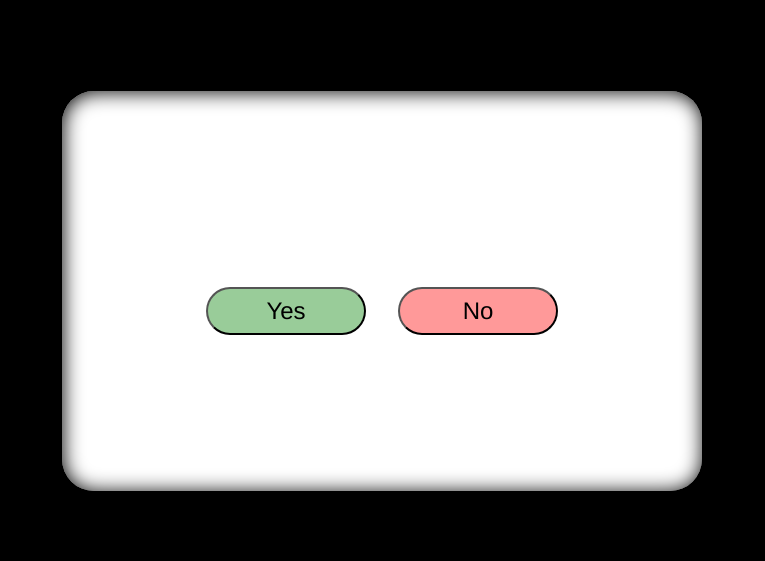
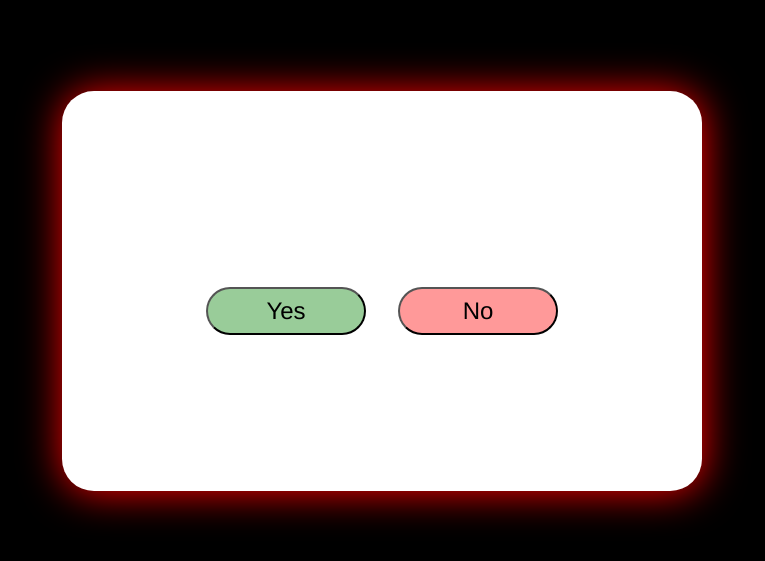
Before and after one commit to ChaitanyaMahaprabhu/TourismPlatform, a React (Create React App) app: page /test in a window 1280 px wide. Shown: the part 109-670 px from the top of the page, without its empty margins (258-1023 px from the left). Built offline with nearby package versions, Linux system fonts and the light colour scheme; a web font is replaced by a local one.

Commit message:
AgentPage now has the "Are you sure?" modal for logout.

```diff
--- a/src/components/AgentPage/AgentPage.jsx
+++ b/src/components/AgentPage/AgentPage.jsx
@@ -51,6 +51,7 @@ const AgentPage = () => {
             <span
               class="material-symbols-outlined"
               style={{ fontSize: "2rem" }}
+              onClick = {() => {setView(true)}}
             >
               logout
             </span>
--- a/src/components/AreYouSure/AYS.module.css
+++ b/src/components/AreYouSure/AYS.module.css
@@ -1,5 +1,5 @@
-.aysEncompass{
-    background-color: rgba(1, 1, 1, 0.4);
+.aysEncompass {
+  background-color: rgba(1, 1, 1, 0.8);
   height: 100vh;
   width: 100vw;
   z-index: 120;
@@ -12,7 +12,7 @@
   align-items: center;
 }
 
-.modal{
+.modal {
   background-color: white;
   width: 50vw;
   height: 50vh;
@@ -24,10 +24,24 @@
 
   border-radius: 2rem;
 
-    box-shadow: 1px 1px 20px black inset;
+  box-shadow: 1px 1px 40px red;
+  animation: pulse 2s infinite;
 }
 
-.buttons{
+@keyframes pulse {
+  0% {
+    box-shadow: 1px 1px 40px red;
+  }
+
+  50% {
+    box-shadow: 1px 1px 10px red;
+  }
+
+  100% {
+    box-shadow: 1px 1px 40px red;
+  }
+}
+.buttons {
   display: flex;
   justify-content: center;
   align-items: center;
@@ -36,17 +50,17 @@
   margin-top: 2rem;
 }
 
-.yes{
+.yes {
   margin-right: 1rem;
   background-color: rgb(0, 128, 0, 0.4);
 }
 
-.no{
+.no {
   margin-left: 1rem;
   background-color: rgb(255, 0, 0, 0.4);
 }
 
-.message{
+.message {
   font-family: "Merriweather";
   width: 100%;
   text-align: center;
@@ -54,7 +68,8 @@
   font-size: 2rem;
 }
 
-.yes, .no{
+.yes,
+.no {
   font-family: "Arimo";
   width: 10rem;
   height: 3rem;
@@ -63,10 +78,10 @@
   font-size: 1.5rem;
 }
 
-.yes:hover{
+.yes:hover {
   background-color: rgb(0, 128, 0, 0.8);
 }
 
-.no:hover{
+.no:hover {
   background-color: rgb(255, 0, 0, 0.8);
 }
```
Lines whose indentation alone changed are shown as unchanged.
